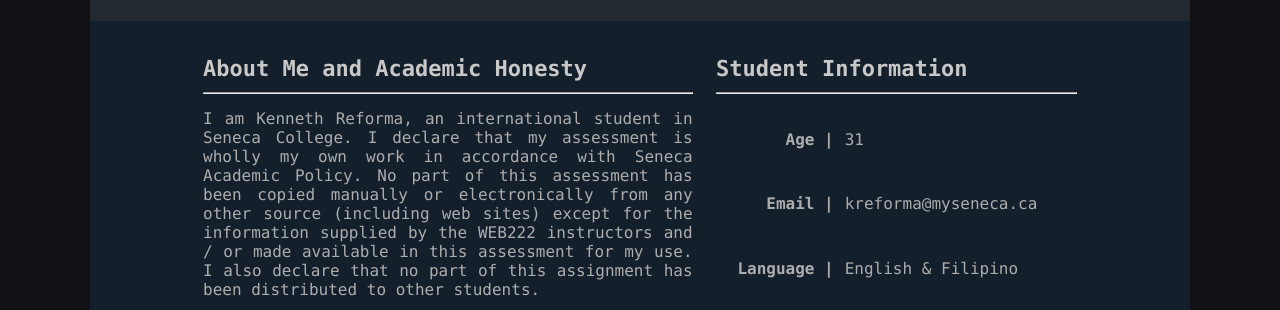
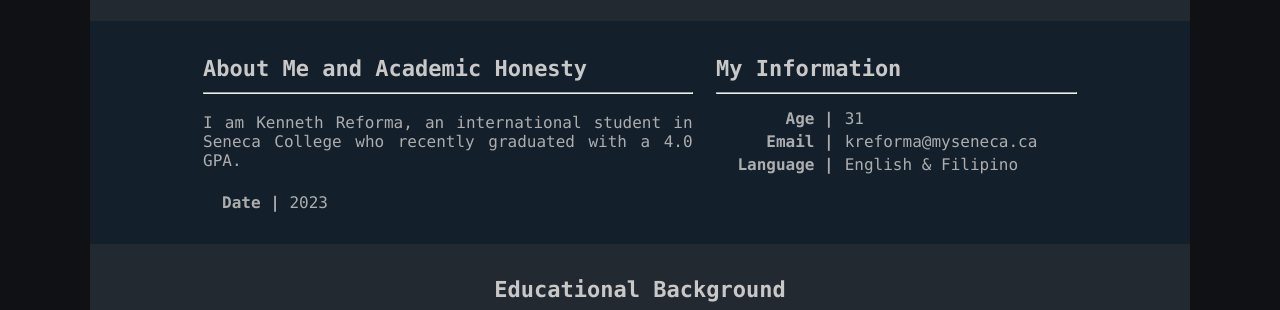
Before and after one commit to kpreforma/kpreforma.github.io, a plain HTML site: page index.html in a window 1280 px wide. Shown: the part 484-794 px from the top of the page. Drawn offline with Linux system fonts and the light colour scheme.

Commit message:
Update index.html

```diff
--- a/index.html
+++ b/index.html
@@ -34,10 +34,10 @@ professor provided to complete my workshops and assignments. -->
                 <thead id="tblBasicHead">
                     <th width="56.5%">About Me and Academic Honesty<hr></th>
                     <th width="2%"></th>
-                    <th colspan="2">Student Information<hr></th>
+                    <th colspan="2">My Information<hr></th>
                 </thead>
                 <tr>
-                    <td rowspan="6" align="justify">I am Kenneth Reforma, an international student in Seneca College. I declare that my assessment is wholly my own work in accordance with Seneca Academic Policy. No part of this assessment has been copied manually or electronically from any other source (including web sites) except for the information supplied by the WEB222 instructors and / or made available in this assessment for my use. I also declare that no part of this assignment has been distributed to other students.</td>
+                    <td rowspan="6" align="justify">I am Kenneth Reforma, an international student in Seneca College who recently graduated with a 4.0 GPA. </td>
                     <td></td>
                     <td class="tblInfoKey">Age |</td>
                     <td>31</td>
```
